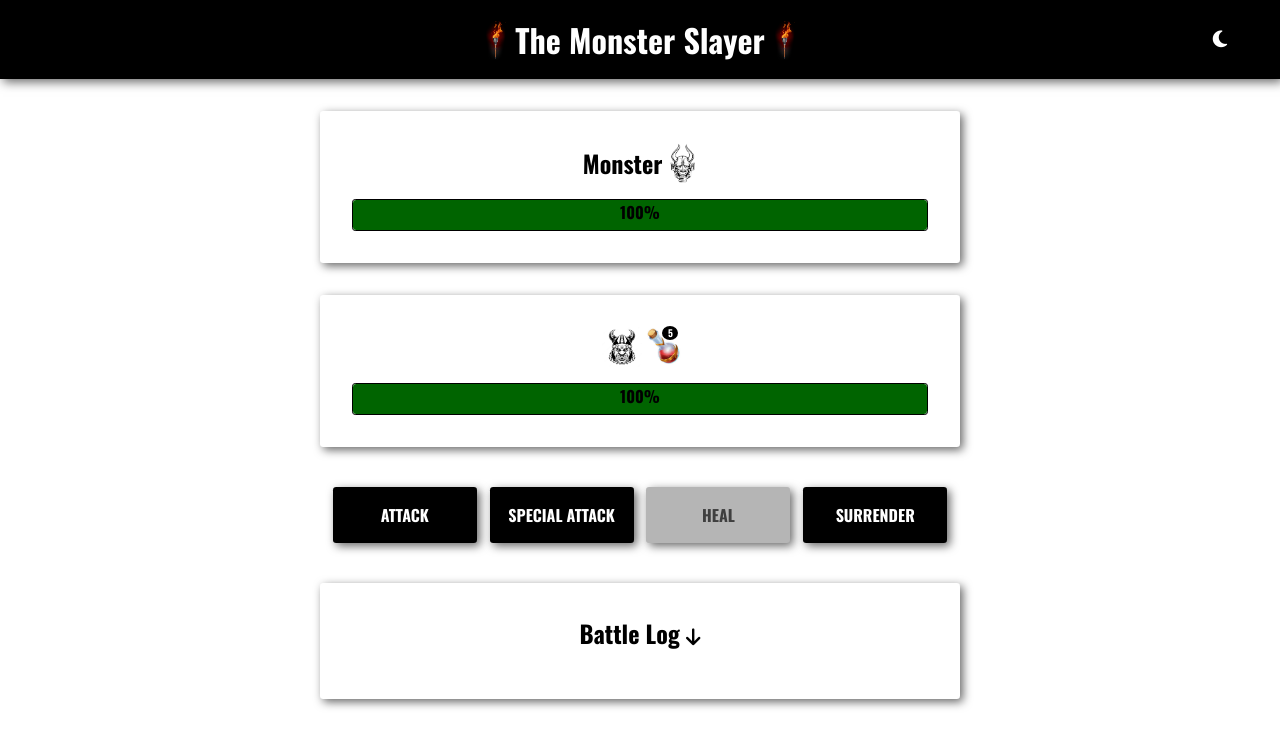
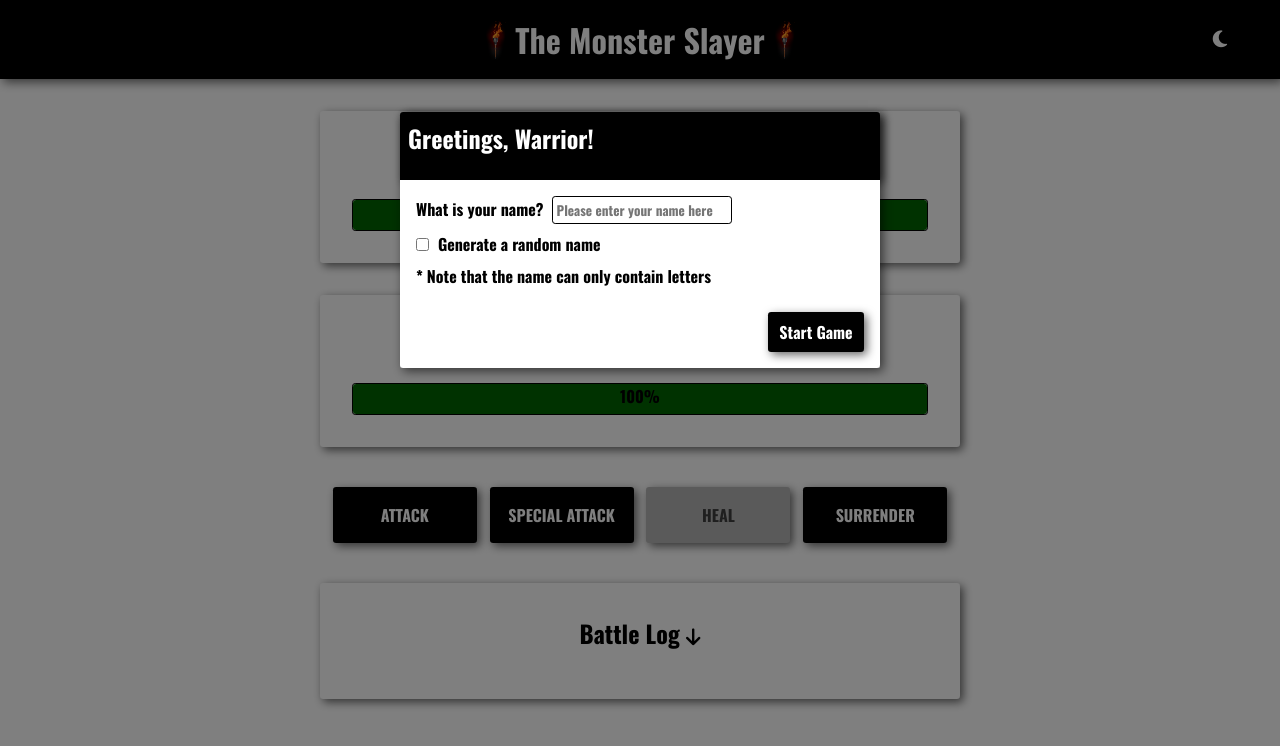
Before and after one commit to erikismyname/the-monster-slayer, a Vue app: page / in a window 1280 px wide. Shown: the top 746 px of the page. Built offline with nearby package versions, Linux system fonts and the light colour scheme.

Commit message:
Modify and format modal

```diff
--- a/src/components/Modal/Modal.vue
+++ b/src/components/Modal/Modal.vue
@@ -1,13 +1,13 @@
 <template>
     <div>
-        <modal-backdrop v-if="isPlayerNameSet" />
+        <modal-backdrop v-if="!isPlayerNameSet" />
 
         <transition
             name="move-fade"
             appear
         >
             <div
-                v-if="isPlayerNameSet"
+                v-if="!isPlayerNameSet"
                 class="modal"
                 data-testid="modal"
             >
@@ -70,7 +70,7 @@
         }
     }
 
-    @media(max-width: 21.562rem) {
+    @media (max-width: 21.562rem) {
         .modal {
             top: 9.9rem;
         }
@@ -84,7 +84,7 @@
         }
     }
 
-    @media(max-width: 16.9375rem) {
+    @media (max-width: 16.9375rem) {
         .modal {
             top: 12.8rem;
         }
```
